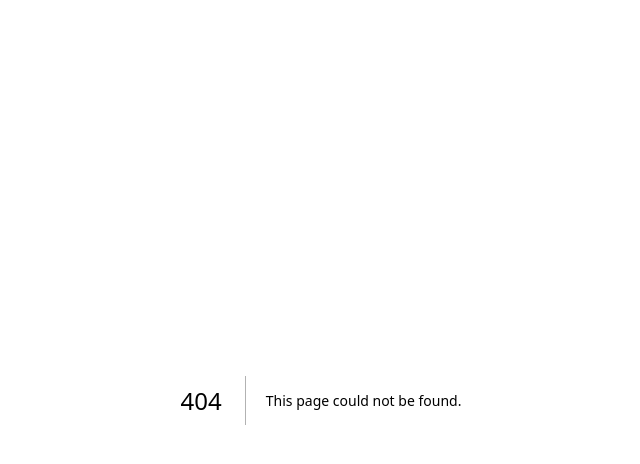
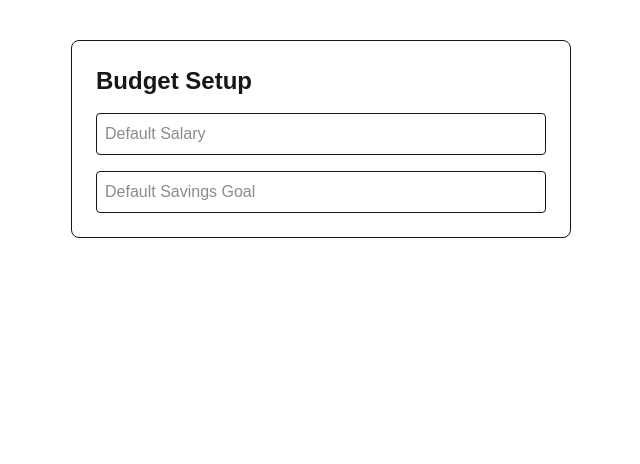
Before and after one commit to RynoGz/budgeting_app, a Next.js app: page /setup in a window 1280 px wide. Before the commit this address had no page. Shown: the top 464 px of the page, without its empty margins (319-959 px from the left). Built offline with nearby package versions, Linux system fonts and the light colour scheme.

Commit message:
Added setup page

```diff
--- /dev/null
+++ b/src/app/setup/page.tsx
@@ -0,0 +1,38 @@
+"use client";
+
+import { useState } from "react";
+
+export default function SetupPage() {
+  const [salary, setSalary] = useState("");
+  const [savingsGoal, setSavingsGoal] = useState("");
+
+  return (
+    <div className="max-w-xl mx-auto mt-10">
+      <div className="space-y-4 border p-6 rounded-lg">
+        <h1 className="text-2xl font-bold">
+          Budget Setup
+        </h1>
+
+        <input
+          type="number"
+          placeholder="Default Salary"
+          value={salary}
+          onChange={(e) =>
+            setSalary(e.target.value)
+          }
+          className="w-full border p-2 rounded"
+        />
+
+        <input
+          type="number"
+          placeholder="Default Savings Goal"
+          value={savingsGoal}
+          onChange={(e) =>
+            setSavingsGoal(e.target.value)
+          }
+          className="w-full border p-2 rounded"
+        />
+      </div>
+    </div>
+  );
+}
```
